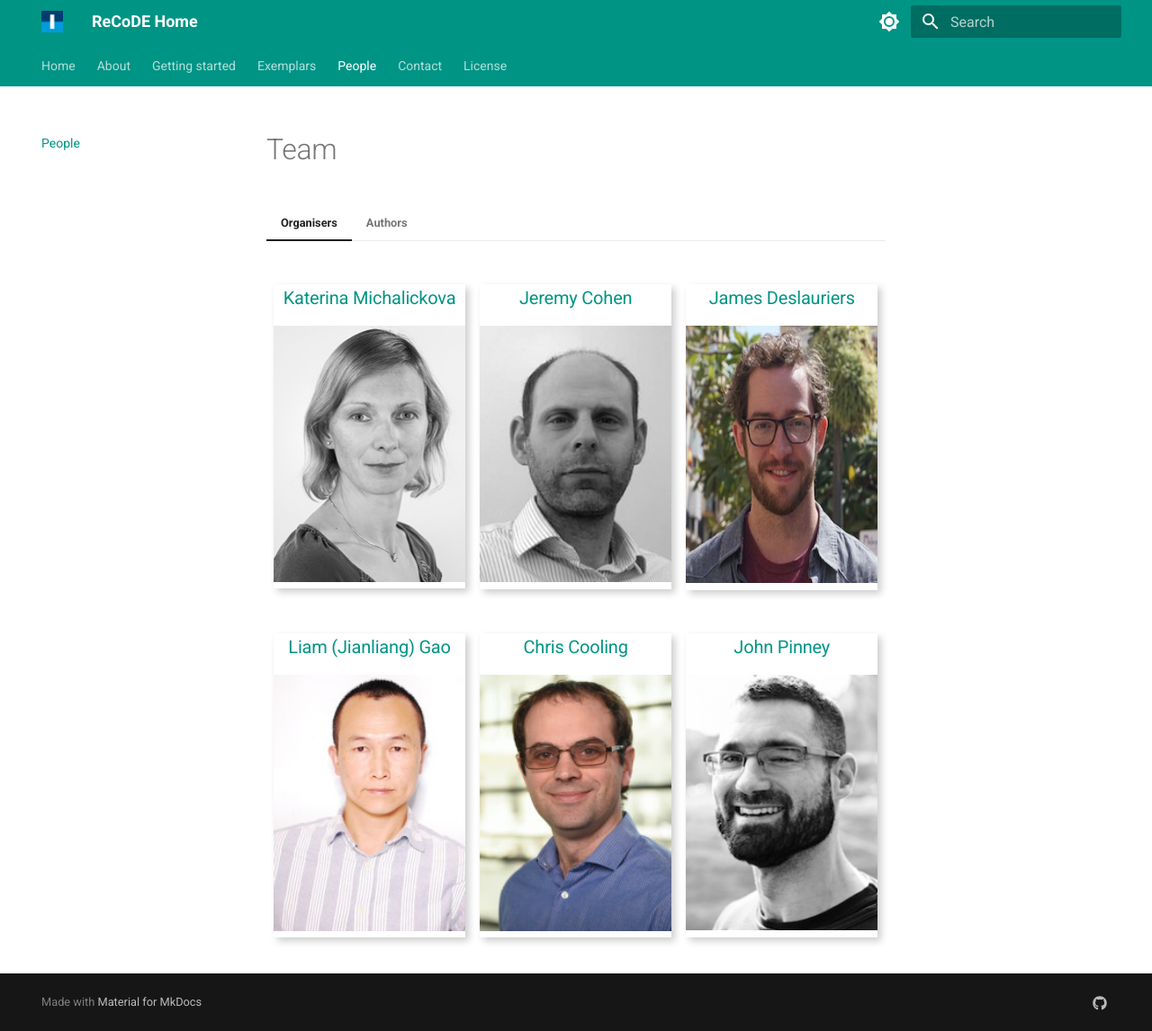
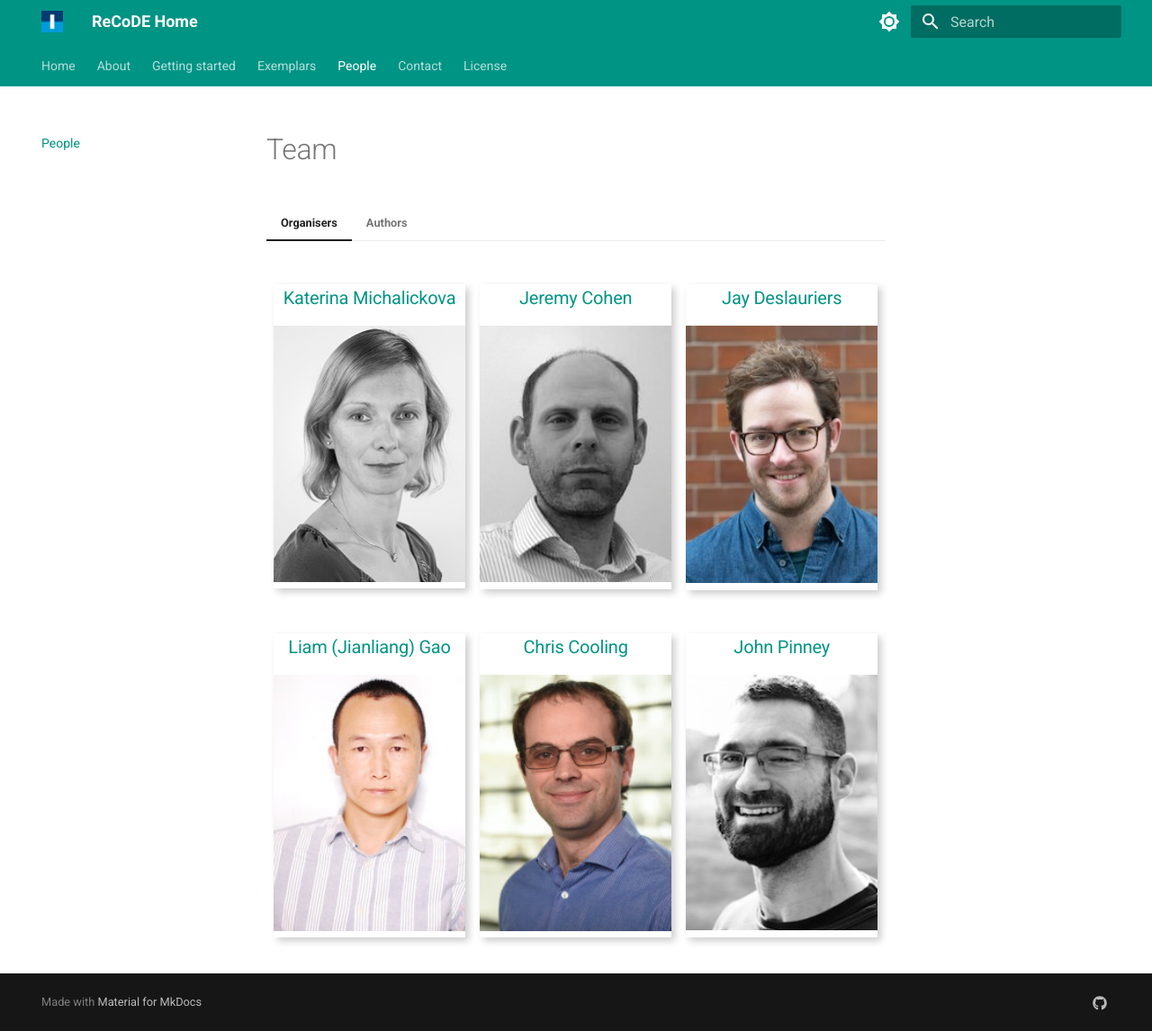
Before and after one commit to ImperialCollegeLondon/ReCoDE-home, an MkDocs documentation site: the page built from docs/people.md, in a window 1280 px wide and 1146 px high. Shown: the whole window at 90% size. Built offline with MkDocs 1.6.1 and Material for MkDocs 9.7.7, drawn with Linux system fonts in a browser that asks for light colours.

Commit message:
fix: update jay's people link

```diff
--- a/docs/people.md
+++ b/docs/people.md
@@ -32,11 +32,11 @@
     <div class="column_org">
         <div class="card_org">
         <h3>
-            <a href = "mailto: j.deslauriers@imperial.ac.uk">James Deslauriers</a>
+            <a href = "mailto: j.deslauriers@imperial.ac.uk">Jay Deslauriers</a>
         </h3>
         <div class="container_org">
-            <a href="https://uk.linkedin.com/in/jay-deslauriers?trk=public_profile_browsemap">
-                <img src="../organisers_photo/jdeslauriers.jpeg" alt="James Deslauriers" style="width:428px;height:286px;">
+            <a href="https://www.imperial.ac.uk/people/j.deslauriers">
+                <img src="../organisers_photo/jdeslauriers.jpeg" alt="Jay Deslauriers" style="width:428px;height:286px;">
             </a>
         </div>
         </div>
```
Also changed, not shown: docs/organisers_photo/jdeslauriers.jpeg.
